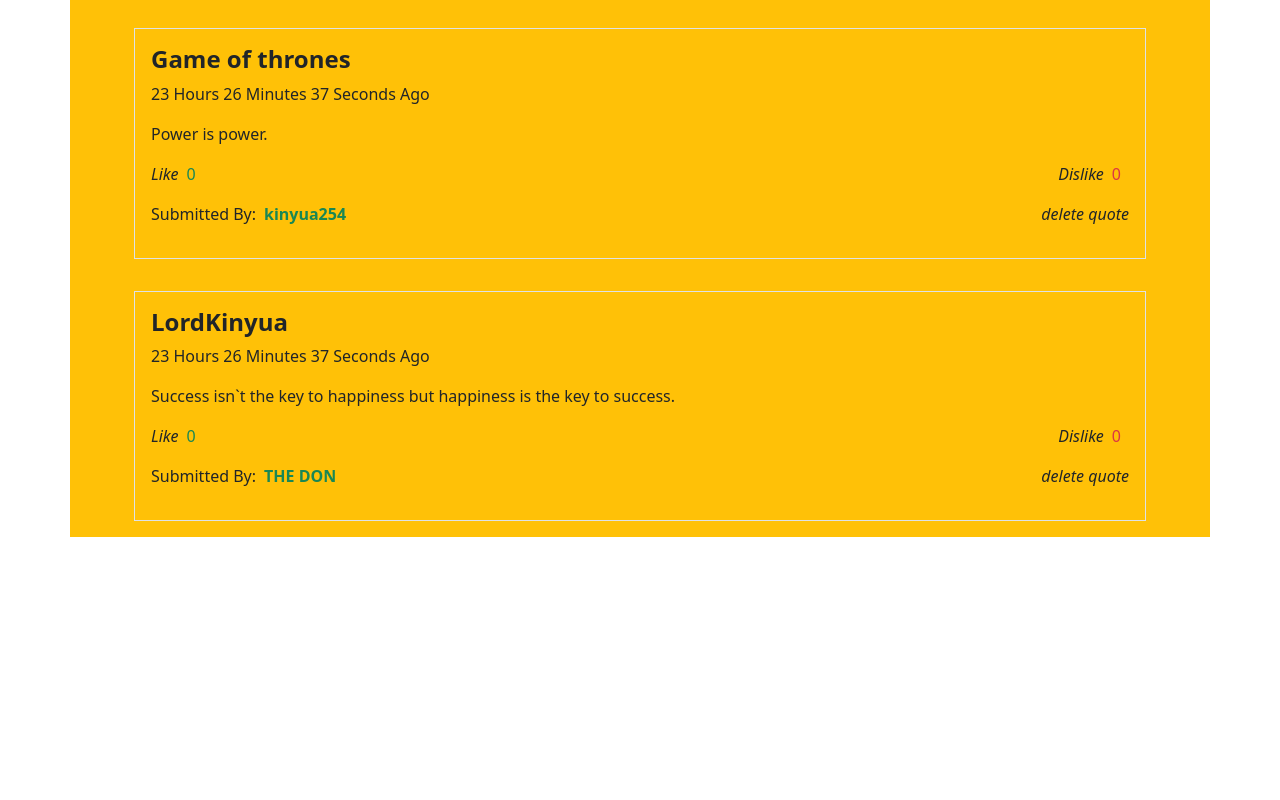
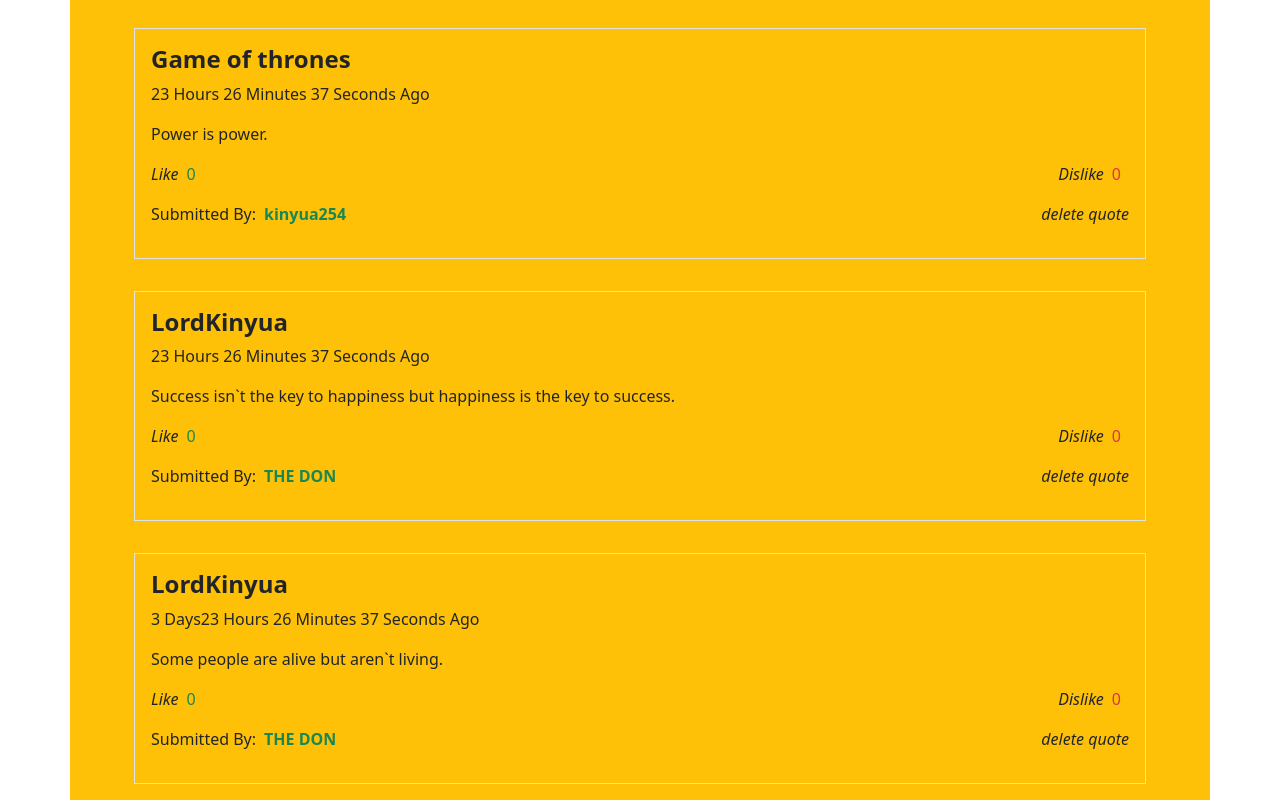
Before and after one commit to kinyua254/quotes, an Angular app: page / in a window 1280 px wide. Shown: the part 755-1555 px from the top of the page. Before the commit the page ends 1292 px from the top, so only its background shows below. Built offline with nearby package versions, Linux system fonts and the light colour scheme.

Commit message:
appending user input

```diff
--- a/src/app/app.component.ts
+++ b/src/app/app.component.ts
@@ -40,6 +40,16 @@ export class AppComponent {
 
     ),
 
+    new Quote(
+      Quote.generateId(),
+      "LordKinyua",
+      "Some people are alive but aren`t living",
+      "THE DON",
+      0,
+      0,
+      new Date('2022,02,03')
+      ),
+
 
 
 
--- a/src/app/app.module.ts
+++ b/src/app/app.module.ts
@@ -7,6 +7,7 @@ import { QuoteFormComponent } from './quote-form/quote-form.component';
 import { QuoteComponent } from './quote/quote.component';
 import { QuotesComponent } from './quotes/quotes.component';
 import { ElapsedTimePipe } from './timePassed';
+import { FormsModule } from '@angular/forms';
 
 @NgModule({
   declarations: [
@@ -15,10 +16,12 @@ import { ElapsedTimePipe } from './timePassed';
     QuoteComponent,
     QuotesComponent,
     ElapsedTimePipe,
+
   ],
   imports: [
     BrowserModule,
-    AppRoutingModule
+    AppRoutingModule,
+    FormsModule,
   ],
   providers: [],
   bootstrap: [AppComponent]
--- a/src/app/quote-form/quote-form.component.html
+++ b/src/app/quote-form/quote-form.component.html
@@ -1,14 +1,14 @@
 <div class="mb-3">
   <label for="author" class="form-label">Author</label>
-      <input type="text" class="form-control" id="author">
+  <input type="text" class="form-control" id="author" [(ngModel)]="author">
 </div>
 <div class="mb-3">
   <label for="quote" class="form-label">Quote</label>
-      <textarea class="form-control" id="quote" rows="3"></textarea>
+  <textarea class="form-control" id="quote" rows="3" [(ngModel)]="quoteContent"></textarea>
 </div>
 <div class="mb-3">
   <label for="submitted" class="form-label">Submitted By: </label>
-      <input type="text" class="form-control" id="submitted">
+  <input type="text" class="form-control" id="submitted" [(ngModel)]="submitted">
 </div>
 
 <button  (click)="newQuote()" class="btn btn-success">Submit</button>
--- a/src/app/quote-form/quote-form.component.ts
+++ b/src/app/quote-form/quote-form.component.ts
@@ -1,4 +1,4 @@
-import { Component, EventEmitter, OnInit, Output } from '@angular/core';
+import { Component, EventEmitter, Input, OnInit, Output } from '@angular/core';
 import { Quote } from '../quote';
 
 @Component({
@@ -7,6 +7,8 @@ import { Quote } from '../quote';
   styleUrls: ['./quote-form.component.css']
 })
 export class QuoteFormComponent implements OnInit {
+  @Input()
+  quotes!: Quote;
 
   @Output() newQuoteEvent = new EventEmitter<Quote>();
 
@@ -14,7 +16,7 @@ export class QuoteFormComponent implements OnInit {
   quoteContent!: string;
   submitted!: string
 
-  constructor() { }
+  constructor() {}
 
   ngOnInit(): void {
   }
@@ -39,5 +41,4 @@ export class QuoteFormComponent implements OnInit {
 
 
   }
-
 }
--- a/src/app/quote/quote.component.css
+++ b/src/app/quote/quote.component.css
@@ -1,4 +1,3 @@
-
 
 .delete{
     cursor:pointer;
```
Lines whose indentation alone changed are shown as unchanged.
